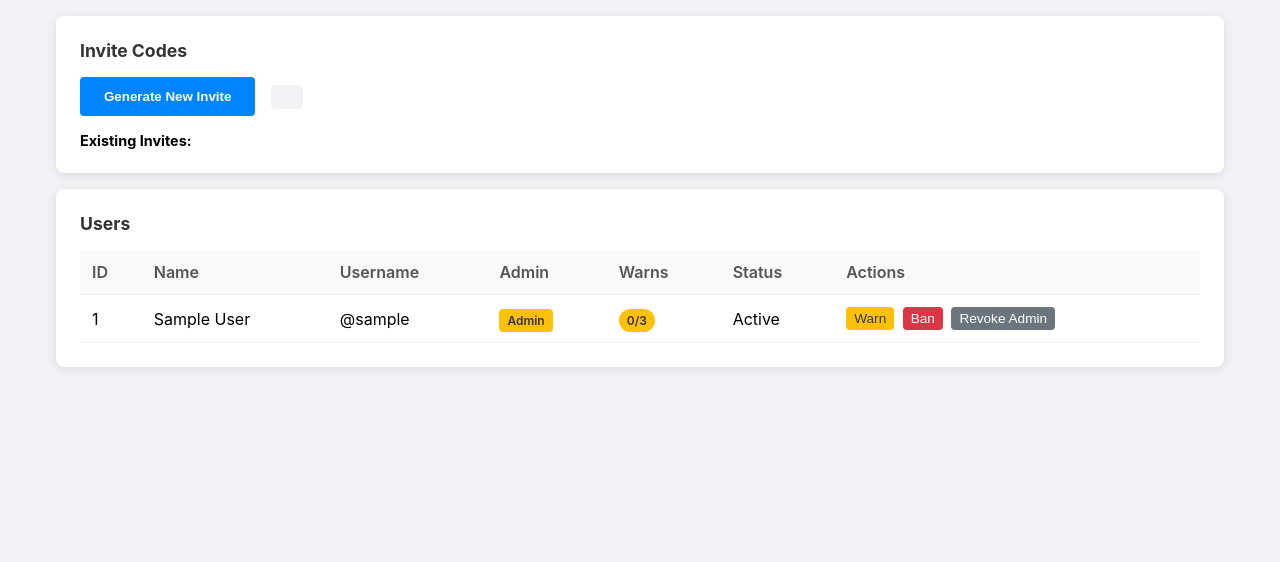
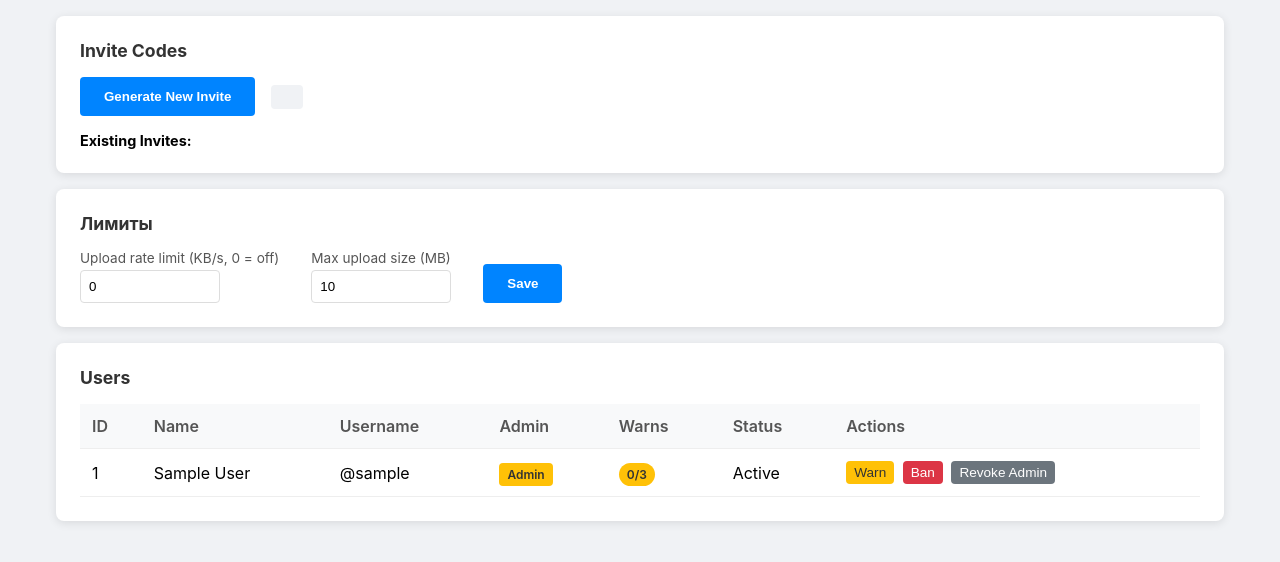
Before and after one commit to MagnumSSS/vibe-messenger, a FastAPI app: page /admin in a window 1280 px wide. Shown: the part 56-618 px from the top of the page. Run offline with FastAPI, Linux system fonts and the light colour scheme; the visitor is signed in with stand-in values (Sample User, id 1); data comes from the database, SQL or seed files in the repository; data that the repository does not hold is empty.

Commit message:
Phase 7.1b: rate-limiting, security headers, upload limits

```diff
--- a/main.py
+++ b/main.py
@@ -7,6 +7,8 @@ import uuid
 import json
 import base64
 import mimetypes
+import time
+import asyncio
 from datetime import datetime, timezone, timedelta
 from contextlib import contextmanager
 from pathlib import Path
@@ -316,6 +318,43 @@ def calculate_yiq_contrast(hex_color):
 app = FastAPI()
 app.add_middleware(SessionMiddleware, secret_key=SECRET_KEY)
 
+
+# ========== Phase 7.1b: rate-limiting & security headers ==========
+
+_login_failures: dict[str, list[float]] = {}
+_RATE_LIMIT_WINDOW = 600  # 10 minutes in seconds
+_RATE_LIMIT_MAX = 5       # max failures per window
+
+
+def _get_client_ip(request: Request) -> str:
+    forwarded = request.headers.get("x-forwarded-for")
+    if forwarded:
+        return forwarded.split(",")[0].strip()
+    return request.client.host if request.client else "unknown"
+
+
+def _record_failure(ip: str) -> int:
+    now = time.time()
+    if ip not in _login_failures:
+        _login_failures[ip] = []
+    _login_failures[ip].append(now)
+    _login_failures[ip] = [t for t in _login_failures[ip] if now - t < _RATE_LIMIT_WINDOW]
+    return len(_login_failures[ip])
+
+
+def _clear_failures(ip: str):
+    _login_failures.pop(ip, None)
+
+
+@app.middleware("http")
+async def security_headers_middleware(request: Request, call_next):
+    response = await call_next(request)
+    response.headers["X-Content-Type-Options"] = "nosniff"
+    response.headers["X-Frame-Options"] = "DENY"
+    response.headers["Referrer-Policy"] = "no-referrer"
+    response.headers["Content-Security-Policy"] = "default-src 'self'; script-src 'self' 'unsafe-inline'; style-src 'self' 'unsafe-inline'; connect-src 'self' ws: wss:; img-src 'self' data: blob:; font-src 'self'"
+    return response
+
 templates = Jinja2Templates(directory="templates")
 
 
@@ -504,6 +543,19 @@ def ensure_schema():
             conn.execute("ALTER TABLE users ADD COLUMN email TEXT NULL")
             print("Added column users.email")
 
+        # Phase 7.1b: admin settings table (upload limits, etc.)
+        conn.execute("""
+            CREATE TABLE IF NOT EXISTS settings (
+                key TEXT PRIMARY KEY,
+                value TEXT NOT NULL
+            )
+        """)
+        # Seed defaults if missing
+        for key, default in [("upload_rate_kbps", "0"), ("max_upload_mb", str(MAX_UPLOAD_BYTES // (1024 * 1024)))]:
+            existing = conn.execute("SELECT 1 FROM settings WHERE key = ?", (key,)).fetchone()
+            if not existing:
+                conn.execute("INSERT INTO settings (key, value) VALUES (?, ?)", (key, default))
+
         conn.commit()
 
 
@@ -627,6 +679,15 @@ async def register_page(request: Request):
 async def register(request: Request, name: str = Form(...), email: str = Form(...), password: str = Form(...), invite_code: str = Form("")):
     import re
 
+    ip = _get_client_ip(request)
+    if _record_failure(ip) >= _RATE_LIMIT_MAX:
+        retry_after = _RATE_LIMIT_WINDOW
+        return JSONResponse(
+            status_code=429,
+            content={"detail": "Too many registration attempts. Try again later."},
+            headers={"Retry-After": str(retry_after)}
+        )
+
     email_clean = email.strip().lower()
 
     if not validate_email_format(email_clean):
@@ -695,12 +756,22 @@ async def register(request: Request, name: str = Form(...), email: str = Form(..
 
 @app.post("/login")
 async def login(request: Request, username: str = Form(...), password: str = Form(...)):
+    ip = _get_client_ip(request)
+    if _record_failure(ip) >= _RATE_LIMIT_MAX:
+        retry_after = _RATE_LIMIT_WINDOW
+        return JSONResponse(
+            status_code=429,
+            content={"detail": "Too many login attempts. Try again later."},
+            headers={"Retry-After": str(retry_after)}
+        )
+
     with get_db() as conn:
         user = conn.execute("SELECT * FROM users WHERE email = ?", (username.strip().lower(),)).fetchone()
 
     if not user or not verify_password(password, user["password_hash"]):
         return templates.TemplateResponse(request, "login.html", {"error": "Invalid email or password"})
 
+    _clear_failures(ip)
     request.session["user_id"] = user["id"]
     return RedirectResponse(url="/chat", status_code=303)
 
@@ -1638,8 +1709,21 @@ async def send_message(
 
         # Handle file uploads with chunked streaming (64KB chunks)
         attachment_ids = []
+        # Phase 7.1b: read upload limits from settings
+        with get_db() as settings_conn:
+            rate_row = settings_conn.execute("SELECT value FROM settings WHERE key = 'upload_rate_kbps'").fetchone()
+            max_mb_row = settings_conn.execute("SELECT value FROM settings WHERE key = 'max_upload_mb'").fetchone()
+        upload_rate_kbps = int(rate_row["value"]) if rate_row else 0
+        max_upload_mb = int(max_mb_row["value"]) if max_mb_row else (MAX_UPLOAD_BYTES // (1024 * 1024))
+        effective_max_bytes = max_upload_mb * 1024 * 1024
+        chunk_interval = (64 / (upload_rate_kbps * 1024)) if upload_rate_kbps > 0 else 0
+
         for file in files:
             if file.filename:
+                # Phase 7.1b: pre-check file size hint if available
+                if file.size and file.size > effective_max_bytes:
+                    raise HTTPException(status_code=413, detail=f"File '{file.filename}' exceeds {max_upload_mb} MB limit")
+
                 # Generate UUID filename with extension
                 ext = Path(file.filename).suffix.lower()
                 uuid_name = f"{uuid.uuid4().hex}{ext}"
@@ -1655,11 +1739,14 @@ async def send_message(
                         if not chunk:
                             break
                         total_bytes += len(chunk)
-                        if total_bytes > MAX_UPLOAD_BYTES:
+                        if total_bytes > effective_max_bytes:
                             # Delete partial file on exceed
                             await aiofiles.os.remove(file_path)
-                            raise HTTPException(status_code=400, detail=f"File '{file.filename}' exceeds size limit")
+                            raise HTTPException(status_code=413, detail=f"File '{file.filename}' exceeds {max_upload_mb} MB limit")
                         await f.write(chunk)
+                        # Phase 7.1b: token-bucket rate limit
+                        if chunk_interval > 0:
+                            await asyncio.sleep(chunk_interval)
 
                 # Detect mime type from extension
                 mime_type = mimetypes.guess_type(file.filename)[0] or file.content_type or "application/octet-stream"
@@ -1992,6 +2079,31 @@ async def revoke_admin(request: Request, target_user_id: int = Form(...)):
     return JSONResponse({"success": True})
 
 
+# ========== Phase 7.1b: admin settings (upload limits) ==========
+
+@app.get("/api/admin/settings")
+async def get_admin_settings(request: Request):
+    user = get_current_user(request)
+    require_admin(user)
+    with get_db() as conn:
+        rows = conn.execute("SELECT key, value FROM settings").fetchall()
+    return JSONResponse({r["key"]: r["value"] for r in rows})
+
+
+@app.post("/api/admin/settings")
+async def save_admin_settings(request: Request):
+    user = get_current_user(request)
+    require_admin(user)
+    body = await request.json()
+    allowed = {"upload_rate_kbps", "max_upload_mb"}
+    with get_db() as conn:
+        for k, v in body.items():
+            if k in allowed:
+                conn.execute("INSERT OR REPLACE INTO settings (key, value) VALUES (?, ?)", (k, str(v)))
+        conn.commit()
+    return JSONResponse({"success": True})
+
+
 @app.get("/api/settings/blocks")
 async def get_blocks(request: Request):
     """Get list of users that current user has blocked"""
--- a/templates/admin.html
+++ b/templates/admin.html
@@ -79,6 +79,23 @@
             <div class="invite-list" id="inviteList"></div>
         </div>
 
+        <!-- Phase 7.1b: Upload Limits -->
+        <div class="section">
+            <h2>Лимиты</h2>
+            <div style="display: flex; gap: 2rem; flex-wrap: wrap; align-items: flex-end;">
+                <div>
+                    <label style="display: block; font-size: 0.85rem; color: #555; margin-bottom: 0.25rem;">Upload rate limit (KB/s, 0 = off)</label>
+                    <input type="number" id="uploadRateKbps" min="0" value="0" style="padding: 0.5rem; border: 1px solid #ddd; border-radius: 4px; width: 140px;">
+                </div>
+                <div>
+                    <label style="display: block; font-size: 0.85rem; color: #555; margin-bottom: 0.25rem;">Max upload size (MB)</label>
+                    <input type="number" id="maxUploadMb" min="1" value="10" style="padding: 0.5rem; border: 1px solid #ddd; border-radius: 4px; width: 140px;">
+                </div>
+                <button class="invite-btn" id="saveLimitsBtn">Save</button>
+            </div>
+            <p id="limitsStatus" style="margin-top: 0.5rem; font-size: 0.85rem; color: #28a745; display: none;"></p>
+        </div>
+
         <!-- Users Table -->
         <div class="section">
             <h2>Users</h2>
@@ -153,8 +170,9 @@
     </div>
 
     <script>
-        // Load invites on page load
+        // Load invites and limits on page load
         loadInvites();
+        loadLimits();
 
         async function loadInvites() {
             try {
@@ -304,6 +322,36 @@
                 alert('Failed to revoke admin');
             }
         }
+
+        // Phase 7.1b: load/save upload limits
+        async function loadLimits() {
+            try {
+                const res = await fetch('/api/admin/settings');
+                const data = await res.json();
+                document.getElementById('uploadRateKbps').value = data.upload_rate_kbps || 0;
+                document.getElementById('maxUploadMb').value = data.max_upload_mb || 10;
+            } catch (err) {
+                console.error('Failed to load limits:', err);
+            }
+        }
+
+        document.getElementById('saveLimitsBtn').addEventListener('click', async () => {
+            const rate = parseInt(document.getElementById('uploadRateKbps').value) || 0;
+            const maxMb = parseInt(document.getElementById('maxUploadMb').value) || 10;
+            try {
+                await fetch('/api/admin/settings', {
+                    method: 'POST',
+                    headers: {'Content-Type': 'application/json'},
+                    body: JSON.stringify({upload_rate_kbps: rate, max_upload_mb: maxMb})
+                });
+                const status = document.getElementById('limitsStatus');
+                status.textContent = 'Saved';
+                status.style.display = 'block';
+                setTimeout(() => status.style.display = 'none', 2000);
+            } catch (err) {
+                alert('Failed to save limits');
+            }
+        });
     </script>
 </body>
 </html>
```
